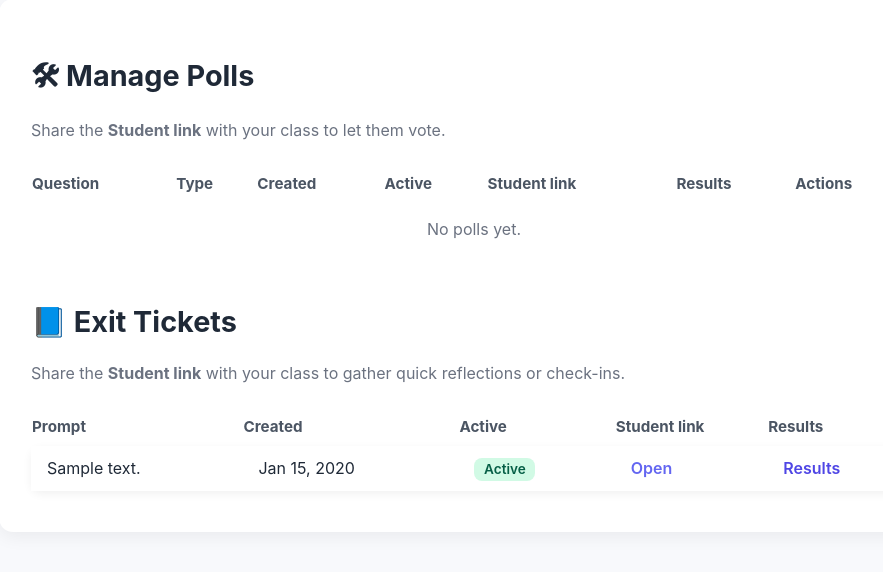
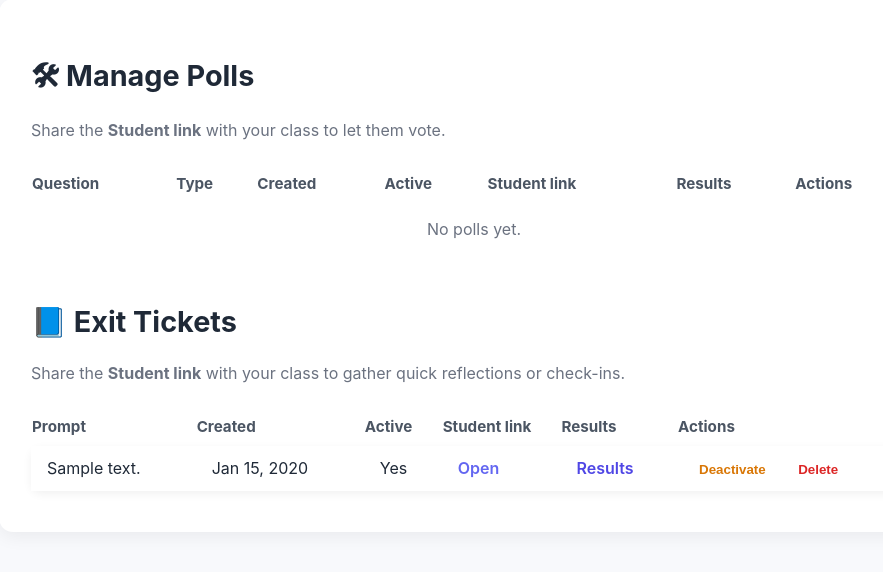
Before and after one commit to ShiXzYz/Engauge, a Django app: page /manage/ in a window 1280 px wide. Shown: the part 248-820 px from the top of the page, without its empty margins (166-1049 px from the left). Run offline with Django 4.2, Linux system fonts and the light colour scheme; tables that the repository leaves empty hold one stand-in row (values such as "Sample post"); data that the repository does not hold is empty; parts of the project's set-up code (start-up, migrations or seed data) failed here and were passed over.

Commit message:
automatically deactivates new polls and tickets created

```diff
--- a/polls/models.py
+++ b/polls/models.py
@@ -40,7 +40,7 @@ class Poll(models.Model):
     choices = models.JSONField(default=list)
     question_format = models.CharField(max_length=20, choices=FORMAT_CHOICES, default='single_choice')
     correct_answer = models.IntegerField(null=True, blank=True)  # For team_battle: index of correct choice
-    active = models.BooleanField(default=True)
+    active = models.BooleanField(default=False)
     countdown_started = models.BooleanField(default=False)  # For speed_ranking: whether countdown has started
     countdown_start_time = models.DateTimeField(null=True, blank=True)  # For speed_ranking: when countdown started
     created_at = models.DateTimeField(default=timezone.now)
@@ -62,7 +62,7 @@ class PollResponse(models.Model):
 class ExitTicket(models.Model):
     id = models.UUIDField(primary_key=True, default=uuid.uuid4, editable=False)
     prompt_text = models.TextField()
-    active = models.BooleanField(default=True)
+    active = models.BooleanField(default=False)
     created_at = models.DateTimeField(default=timezone.now)
 
     def __str__(self):
--- a/polls/urls.py
+++ b/polls/urls.py
@@ -20,4 +20,6 @@ urlpatterns = [
     path('exit/<uuid:ticket_id>/', views.exit_ticket_display, name='exit_ticket_display'),
     path('exit/<uuid:ticket_id>/submit/', views.exit_ticket_submit, name='exit_ticket_submit'),
     path('exit/<uuid:ticket_id>/results/', views.exit_ticket_results, name='exit_ticket_results'),
+    path('exit/<uuid:ticket_id>/toggle/', views.toggle_ticket_active, name='toggle_ticket_active'),
+    path('exit/<uuid:ticket_id>/delete/', views.delete_ticket, name='delete_ticket'),
 ]
--- a/polls/views.py
+++ b/polls/views.py
@@ -415,3 +415,23 @@ def start_countdown(request, poll_id):
         poll.save()
         messages.success(request, 'Countdown started! Students will see the 3-2-1-GO countdown.')
     return redirect('polls:poll_results', poll_id=poll.id)
+
+
+def toggle_ticket_active(request, ticket_id):
+    from .models import ExitTicket
+    ticket = get_object_or_404(ExitTicket, id=ticket_id)
+    if request.method == 'POST':
+        ticket.active = not ticket.active
+        ticket.save()
+        status = "activated" if ticket.active else "deactivated"
+        messages.success(request, f'Exit ticket "{ticket.prompt_text[:50]}" has been {status}.')
+    return redirect('polls:manage_polls')
+
+
+def delete_ticket(request, ticket_id):
+    from .models import ExitTicket
+    ticket = get_object_or_404(ExitTicket, id=ticket_id)
+    if request.method == 'POST':
+        ticket.delete()
+        messages.success(request, f'Exit ticket "{ticket.prompt_text[:50]}" has been deleted.')
+    return redirect('polls:manage_polls')
--- a/templates/polls/manage.html
+++ b/templates/polls/manage.html
@@ -96,6 +96,7 @@
       <th>Active</th>
       <th>Student link</th>
       <th>Results</th>
+      <th>Actions</th>
     </tr>
   </thead>
 
@@ -106,43 +107,46 @@
       box-shadow:0 3px 10px rgba(0,0,0,0.06);
       border-radius:10px;
     ">
-      <td style="padding:0.8rem 1rem;">{{ t.prompt_text|truncatechars:120 }}</td>
+      <td style="padding:0.8rem 1rem;">{{ t.prompt_text|truncatechars:100 }}</td>
+      <td style="padding:0.8rem 1rem;">{{ t.created_at|date:"M d, Y" }}</td>
+      <td style="padding:0.8rem 1rem;">{{ t.active|yesno:"Yes,No" }}</td>
 
       <td style="padding:0.8rem 1rem;">
-        {{ t.created_at|date:"M d, Y" }}
-      </td>
-
-      <td style="padding:0.8rem 1rem;">
-        <span style="
-          padding:0.2rem 0.6rem;
-          border-radius:8px;
-          font-size:0.85rem;
-          font-weight:600;
-          color:{% if t.active %}#065f46{% else %}#92400e{% endif %};
-          background:{% if t.active %}#d1fae5{% else %}#fef3c7{% endif %};
-        ">
-          {% if t.active %}Active{% else %}Inactive{% endif %}
-        </span>
-      </td>
-
-      <td style="padding:0.8rem 1rem;">
-        <a href="{% url 'polls:exit_ticket_display' ticket_id=t.id %}"
-           target="_blank"
-           style="color:#6366f1; font-weight:600; text-decoration:none;">
-          Open
-        </a>
+        <a href="{% url 'polls:exit_ticket_display' ticket_id=t.id %}" target="_blank"
+           style="color:#6366f1; font-weight:600; text-decoration:none;">Open</a>
       </td>
 
       <td style="padding:0.8rem 1rem;">
         <a href="{% url 'polls:exit_ticket_results' ticket_id=t.id %}"
-           style="color:#4f46e5; font-weight:600; text-decoration:none;">
-          Results
-        </a>
+           style="color:#4f46e5; font-weight:600; text-decoration:none;">Results</a>
+      </td>
+
+      <td style="padding:0.8rem 1rem;">
+        <form method="post"
+              action="{% url 'polls:toggle_ticket_active' ticket_id=t.id %}"
+              style="display:inline; margin-right:1rem;">
+          {% csrf_token %}
+          <button type="submit"
+            style="background:none; border:none; color:{% if t.active %}#d97706{% else %}#059669{% endif %}; cursor:pointer; font-weight:600;">
+            {% if t.active %}Deactivate{% else %}Activate{% endif %}
+          </button>
+        </form>
+
+        <form method="post"
+              action="{% url 'polls:delete_ticket' ticket_id=t.id %}"
+              style="display:inline;"
+              onsubmit="return confirm('Delete this exit ticket?');">
+          {% csrf_token %}
+          <button type="submit"
+            style="background:none; border:none; color:#dc2626; cursor:pointer; font-weight:600;">
+            Delete
+          </button>
+        </form>
       </td>
     </tr>
     {% empty %}
     <tr>
-      <td colspan="5" style="padding:1rem; text-align:center; color:#6b7280;">
+      <td colspan="6" style="padding:1rem; text-align:center; color:#6b7280;">
         No exit tickets yet.
       </td>
     </tr>
```
Also changed, not shown: polls/migrations/0008_alter_exitticket_active_alter_poll_active.py (added).
